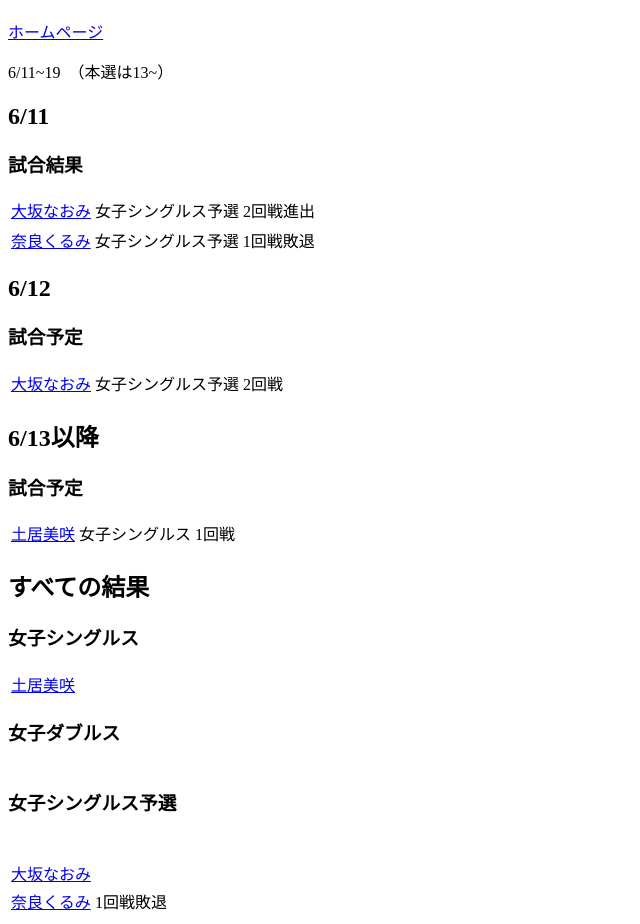
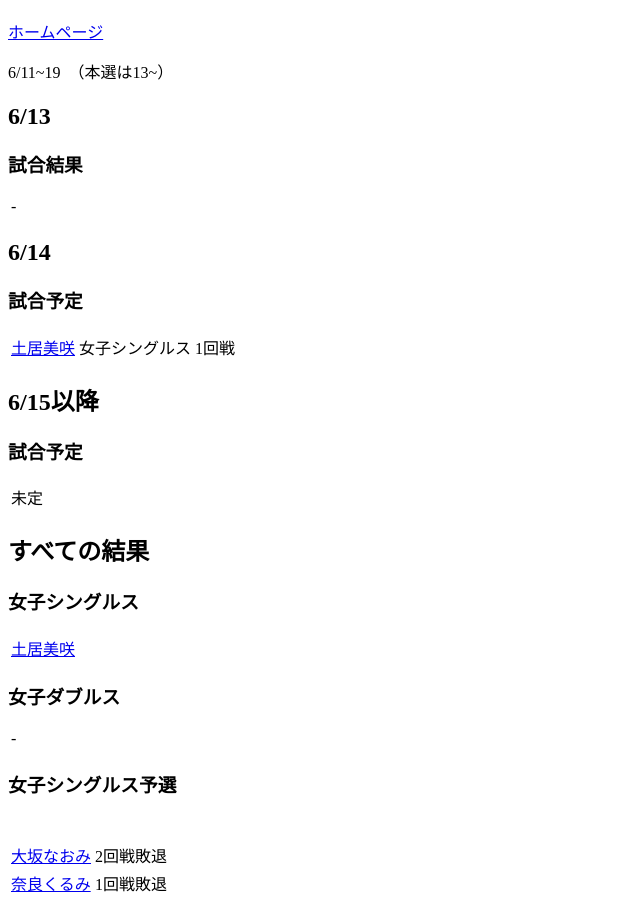
Before and after one commit to spatter/tennis, a plain HTML site: page tornament/aegonclassicbirmingham/aegonclassicbirmingham.html in a window 1280 px wide. Shown: the part 70-994 px from the top of the page, without its empty margins (0-640 px from the left). Drawn offline with Linux system fonts and the light colour scheme.

Commit message:
エイゴンクラシック更新

```diff
--- a/tornament/aegonclassicbirmingham/aegonclassicbirmingham.html
+++ b/tornament/aegonclassicbirmingham/aegonclassicbirmingham.html
@@ -8,49 +8,44 @@
     <h1>エイゴンクラシック</h1>
         <p><a href="https://www.lta.org.uk/major-events/aegon-classic-birmingham/" target="_blank">ホームページ</a></p>
         <p>6/11~19　（本選は13~）</p>
-        <h2>6/11</h2>
+        <h2>6/13</h2>
             <h3>試合結果</h3>
                 <table>
                     <tr>
-                        <td><a href="../../player/naomiosaka/naomiosaka.html">大坂なおみ</a></td><td>女子シングルス予選</td><td>2回戦進出</td>
+                        <td>-</td><td></td><td></td>
                     </tr>
                 </table>
-                <table>
-                    <tr>
-                        <td><a href="../../player/kuruminara/kuruminara.html">奈良くるみ</a></td><td>女子シングルス予選</td><td>1回戦敗退</td>
-                    </tr>
-                </table>
-        <h2>6/12</h2>
-            <h3>試合予定</h3>
-                <table>
-                    <tr>
-                        <td><a href="../../player/naomiosaka/naomiosaka.html">大坂なおみ</a></td><td>女子シングルス予選</td><td>2回戦</td>
-                    </tr>
-                </table>
-        <h2>6/13以降</h2>
+        <h2>6/14</h2>
             <h3>試合予定</h3>
                 <table>
                     <tr>
                         <td><a href="../../player/misakidoi/misakidoi.html">土居美咲</a></td><td>女子シングルス</td><td>1回戦</td>
                     </tr>
                 </table>
+        <h2>6/15以降</h2>
+            <h3>試合予定</h3>
+                <table>
+                    <tr>
+                        <td>未定</td><td></td><td></td>
+                    </tr>
+                </table>
         <h2>すべての結果</h2>
         <h3>女子シングルス</h3>
             <table>
                 <tr>
-                        <td><a href="../../player/misakidoi/misakidoi.html">土居美咲</a></td><td></td>
+                    <td><a href="../../player/misakidoi/misakidoi.html">土居美咲</a></td><td></td>
                 </tr>
             </table>
         <h3>女子ダブルス</h3>
             <table>
                 <tr>
-                    <td><a href="../../player//.html"></a></td><td></td>
+                    <td>-</td><td></td>
                 </tr>
             </table>
         <h3>女子シングルス予選</h3>
             <table>
 　              <tr>
-                    <td><a href="../../player/naomiosaka/naomiosaka.html">大坂なおみ</a></td><td></td>
+                    <td><a href="../../player/naomiosaka/naomiosaka.html">大坂なおみ</a></td><td>2回戦敗退</td>
                 </tr>
                 <tr>
                     <td><a href="../../player/kuruminara/kuruminara.html">奈良くるみ</a></td><td>1回戦敗退</td>
```
